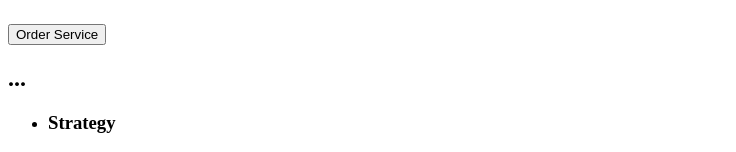
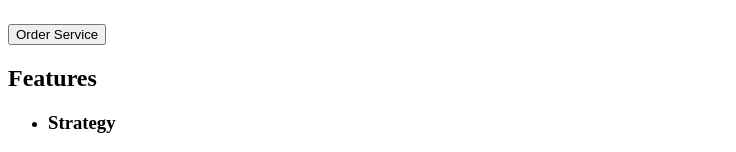
Before and after one commit to Haristo-Rin/goit-markup-hw-01, a plain HTML site: page index.html in a window 1280 px wide. Shown: the part 191-343 px from the top of the page, without its empty margins (0-736 px from the left). Drawn offline with Linux system fonts and the light colour scheme.

Commit message:
section-2

```diff
--- a/index.html
+++ b/index.html
@@ -34,7 +34,7 @@
 
         <!-- section-2 -->
          <section>
-            <h2>...</h2>
+            <h2>Features</h2>
             <ul>
                 <li>
                     <h3>Strategy</h3>
```
